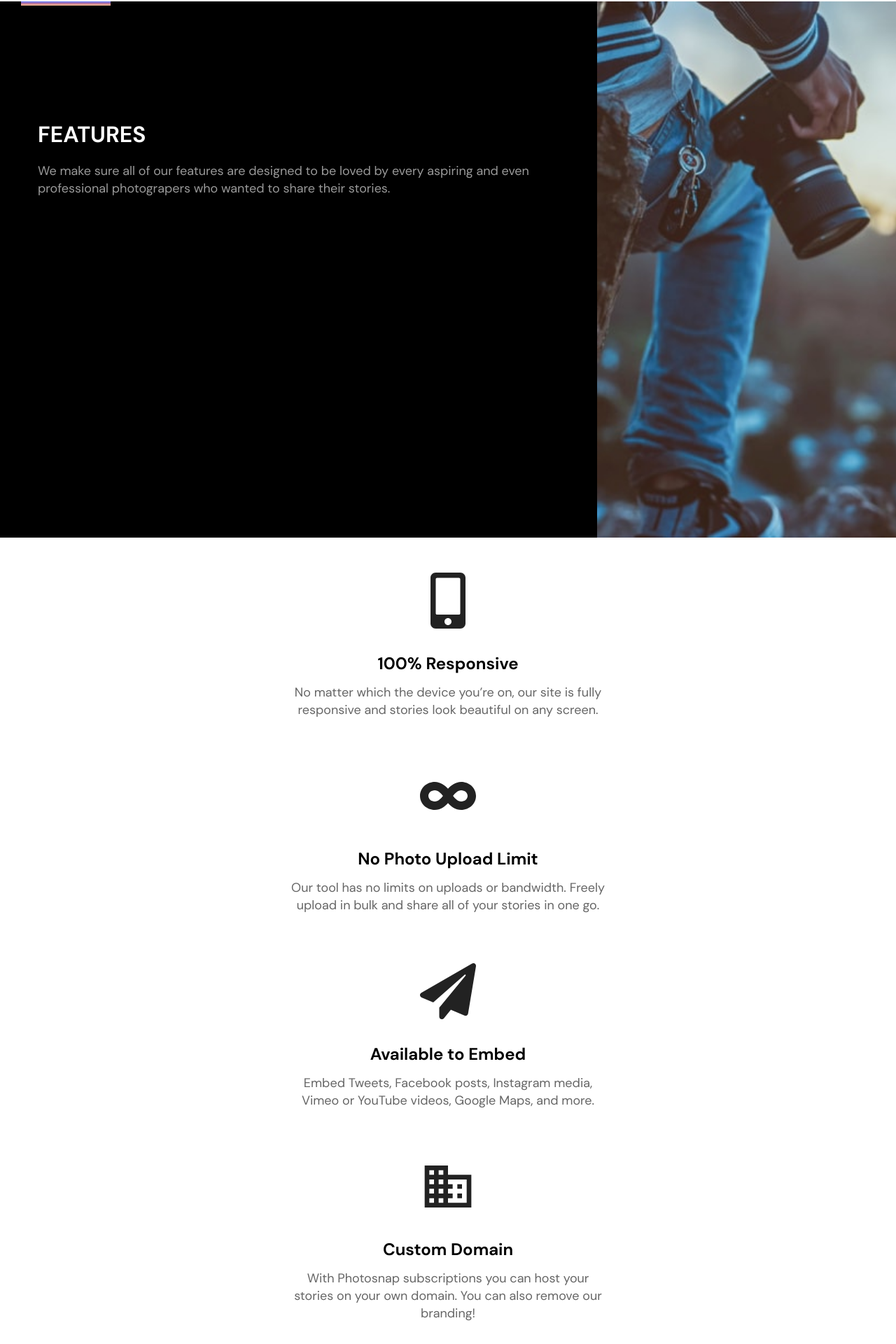
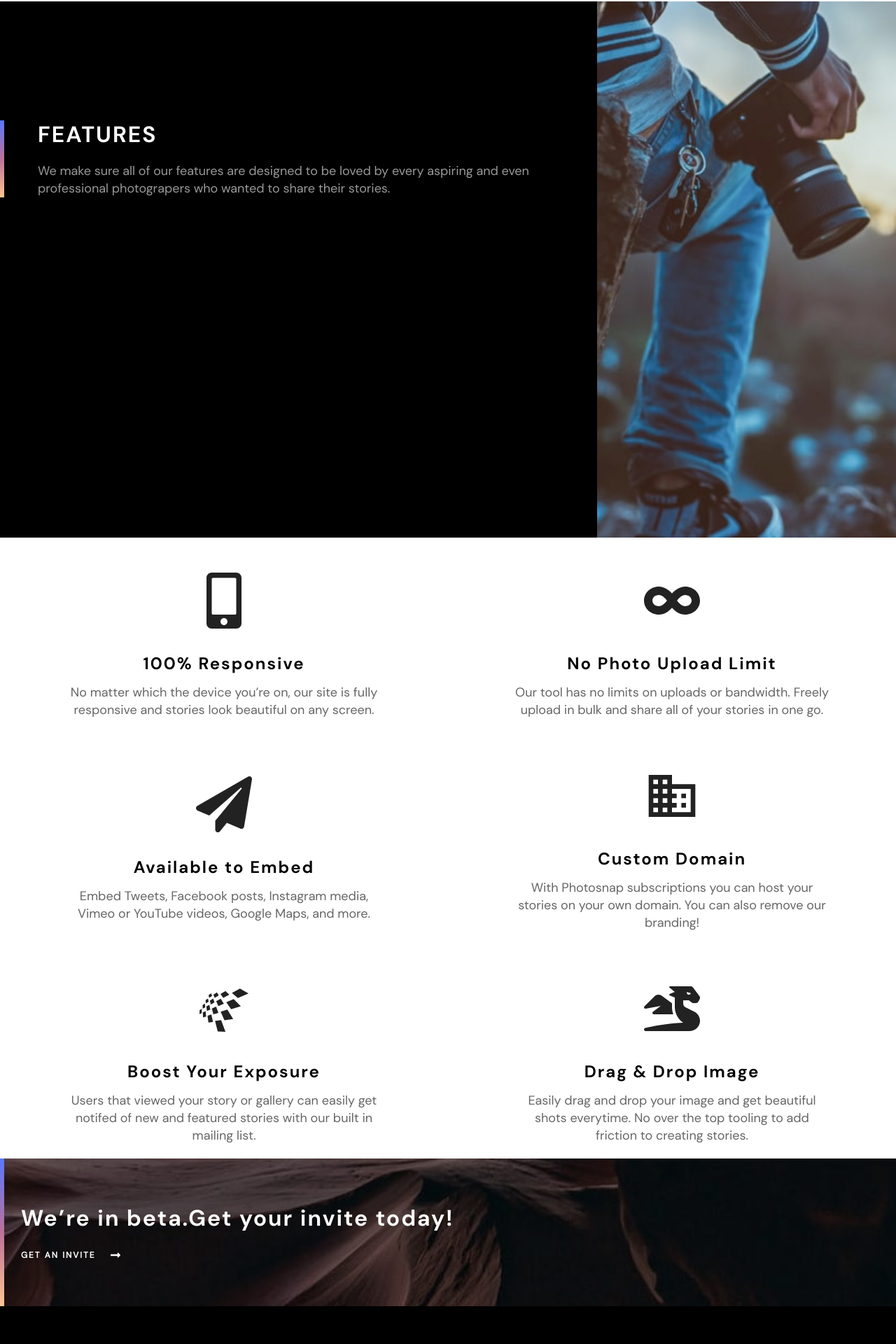
Before and after one commit to tsanev96/Photosnap, a React (Create React App) app: page /features in a window 1280 px wide. Shown: the part 68-1988 px from the top of the page at 70% size. Built offline with nearby package versions, Linux system fonts and the light colour scheme.

Commit message:
boxes styles, added new prop for 2cols, colorful rect fixed for both component infotext and infotextimage

```diff
--- a/src/components/Features/Features.tsx
+++ b/src/components/Features/Features.tsx
@@ -29,7 +29,7 @@ export const Features = () => {
           isOpacity
         />
       </ImageContent>
-      <Boxes>
+      <Boxes twoColsTablet>
         {boxesFeatureData.map(({ headline, copy, icon }) => (
           <Box key={headline} headline={headline} copy={copy} icon={icon} />
         ))}
--- a/src/components/Features/featuresData.tsx
+++ b/src/components/Features/featuresData.tsx
@@ -2,7 +2,7 @@ import React from "react";
 import imageContentMobile from "../../images/features/mobile/hero.jpg";
 import imageContentTablet from "../../images/features/tablet/hero.jpg";
 import imageContentDesktop from "../../images/features/desktop/hero.jpg";
-import { ImageContent } from "../../types/interfaces/imageContent";
+import { ImageContentCols } from "../../types/interfaces/imageContentCols";
 import {
   FaDragon,
   FaInfinity,
@@ -17,7 +17,7 @@ import imgBetaTablet from "../../images/shared/tablet/bg-beta.jpg";
 import imgBetaDesktop from "../../images/shared/desktop/bg-beta.jpg";
 import { InfoImageContent } from "../../types/interfaces/infoImageContent";
 
-export const imageContentData: ImageContent = {
+export const imageContentData: ImageContentCols = {
   image: {
     mobile: imageContentMobile,
     tablet: imageContentTablet,
--- a/src/components/Home/homeData.tsx
+++ b/src/components/Home/homeData.tsx
@@ -1,9 +1,9 @@
-import { ImageContent } from "../../types/interfaces/imageContent";
+import { ImageContentCols } from "../../types/interfaces/imageContentCols";
 import { contentImages, storyImages } from "./homeImages";
 import { FaMobileAlt, FaInfinity, FaPaperPlane } from "react-icons/fa";
 import { BoxContent } from "../../types/interfaces/boxContent";
 
-export const imageTextData: ImageContent[] = [
+export const imageTextData: ImageContentCols[] = [
   {
     image: {
       mobile: contentImages.image1.mobile,
--- a/src/components/common/Boxes/Boxes.tsx
+++ b/src/components/common/Boxes/Boxes.tsx
@@ -1,6 +1,14 @@
 import React, { FC } from "react";
 import "./_boxes.scss";
 
-export const Boxes: FC = ({ children }) => {
-  return <div className="boxes">{children}</div>;
+interface BoxesProps {
+  twoColsTablet?: boolean;
+}
+
+export const Boxes: FC<BoxesProps> = ({ children, twoColsTablet = false }) => {
+  return (
+    <div className={`boxes ${twoColsTablet && "boxes__two-cols-tablet"}`}>
+      {children}
+    </div>
+  );
 };
--- a/src/components/common/Boxes/_boxes.scss
+++ b/src/components/common/Boxes/_boxes.scss
@@ -2,10 +2,16 @@
 @import "../../../styles/functions/pixel-to-rem";
 
 .boxes {
-  display: flex;
-  flex-direction: column;
+  display: grid;
+  grid-template-columns: 1fr;
+
+  @include breakpoint("phablet") {
+    &__two-cols-tablet {
+      grid-template-columns: 1fr 1fr;
+    }
+  }
 
   @include breakpoint("laptop") {
-    flex-direction: row;
+    grid-template-columns: 1fr 1fr 1fr;
   }
 }
--- a/src/components/common/ColorfulRectangle/_colorful-rectangle.scss
+++ b/src/components/common/ColorfulRectangle/_colorful-rectangle.scss
@@ -1,5 +1,13 @@
+@import "../../../styles/mixins/mixins";
+@import "../../../styles/functions/pixel-to-rem";
+
 .colorful-rectangle {
-  width: 100%;
-  height: 6px;
+  width: rem(130);
+  height: rem(6);
   background-image: linear-gradient(to top, #ffc593, #bc7198, #5a77ff);
+
+  @include breakpoint("phablet") {
+    width: rem(6);
+    height: 100%;
+  }
 }
--- a/src/components/common/Headline/_headline.scss
+++ b/src/components/common/Headline/_headline.scss
@@ -4,7 +4,7 @@
 .headline {
   font-family: "DMSans Bold", sans-serif;
   font-weight: bold;
-  letter-spacing: normal;
+  letter-spacing: rem(2);
 
   &.h1 {
     font-size: rem(48);
--- a/src/components/common/InfoText/InfoText.tsx
+++ b/src/components/common/InfoText/InfoText.tsx
@@ -26,12 +26,14 @@ export const InfoText: FC<PropsInfoText> = ({
 }) => {
   return (
     <div className={`info-text info-text__${theme}`}>
-      <div className="info-text__colorful-rect-container">
-        <ColorfulRectangle />
+      <div className="info-text__content">
+        <div className="info-text__colorful-rect-container">
+          <ColorfulRectangle />
+        </div>
+        <Headline level="h2" text={headline} theme={theme} />
+        {copy && <Copy text={copy} theme={theme} isOpacity={isOpacity} />}
+        {button && <ButtonArrow text={button.text} theme={theme} />}
       </div>
-      <Headline level="h2" text={headline} theme={theme} />
-      {copy && <Copy text={copy} theme={theme} isOpacity={isOpacity} />}
-      {button && <ButtonArrow text={button.text} theme={theme} />}
     </div>
   );
 };
--- a/src/components/common/InfoText/_info-text.scss
+++ b/src/components/common/InfoText/_info-text.scss
@@ -2,6 +2,7 @@
 @import "../../../styles/functions/pixel-to-rem";
 
 .info-text {
+  $self: &;
   position: relative;
   padding: rem(70) rem(20) rem(70) rem(30);
   height: 100%;
@@ -23,11 +24,26 @@
     margin-bottom: rem(23);
   }
 
-  &__colorful-rect-container {
-    position: absolute;
-    top: 0;
-    left: rem(30);
-    width: rem(128);
+  &__content {
+    @include breakpoint("phablet") {
+      position: relative;
+    }
+    #{$self} {
+      &__colorful-rect-container {
+        position: absolute;
+        top: 0;
+        left: rem(30);
+
+        @include breakpoint("phablet") {
+          left: rem(-54);
+          height: 100%;
+        }
+
+        @include breakpoint("laptop") {
+          left: rem(-110);
+        }
+      }
+    }
   }
 
   &__dark {
--- a/src/components/common/InfoTextImage/InfoTextImage.tsx
+++ b/src/components/common/InfoTextImage/InfoTextImage.tsx
@@ -1,6 +1,7 @@
 import React, { FC } from "react";
 import { ImageDetails } from "../../../types/interfaces/imageDetails";
 import { ButtonArrow } from "../ButtonArrow/ButtonArrow";
+import { ColorfulRectangle } from "../ColorfulRectangle/ColorfulRectangle";
 import { Headline } from "../Headline/Headline";
 import { Image } from "../Image/Image";
 import "./_info-text-image.scss";
@@ -22,8 +23,13 @@ export const InfoTextImage: FC<PropsInfoTextImage> = ({
 }) => {
   return (
     <div className="info-text-image">
-      <Headline theme={theme} text={headline} level="h2" />
-      <ButtonArrow theme={theme} text={button.text} />
+      <div className="info-text-image__colorful-rect">
+        <ColorfulRectangle />
+      </div>
+      <div className="info-text-image__content">
+        <Headline theme={theme} text={headline} level="h2" />
+        <ButtonArrow theme={theme} text={button.text} />
+      </div>
       <Image image={image} />
     </div>
   );
--- a/src/components/common/InfoTextImage/_info-text-image.scss
+++ b/src/components/common/InfoTextImage/_info-text-image.scss
@@ -5,8 +5,33 @@
   position: relative;
   padding: rem(65) rem(30);
 
-  .headline {
-    margin-bottom: rem(25);
+  @include breakpoint("laptop") {
+    padding: rem(70) rem(165);
+  }
+
+  &__colorful-rect {
+    position: absolute;
+    top: 0;
+    left: rem(30);
+
+    @include breakpoint("phablet") {
+      left: 0;
+      height: 100%;
+    }
+  }
+
+  &__content {
+    @include breakpoint("laptop") {
+      display: flex;
+      justify-content: space-between;
+    }
+
+    .headline {
+      @include breakpoint("laptop") {
+        width: rem(400);
+      }
+      margin-bottom: rem(25);
+    }
   }
 
   img {
```
